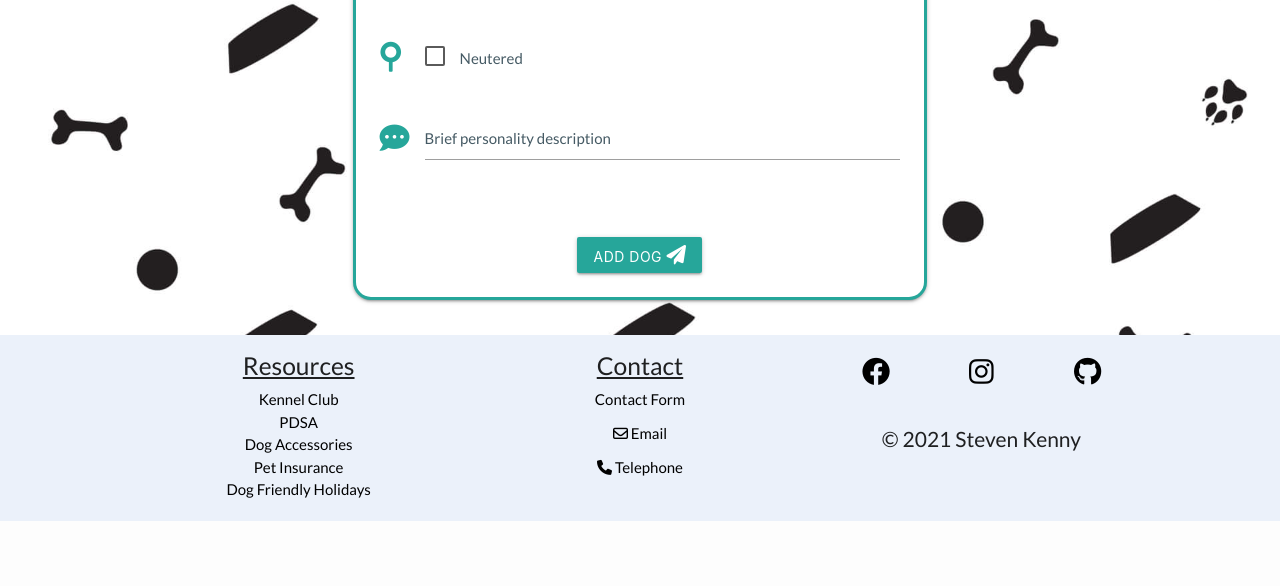
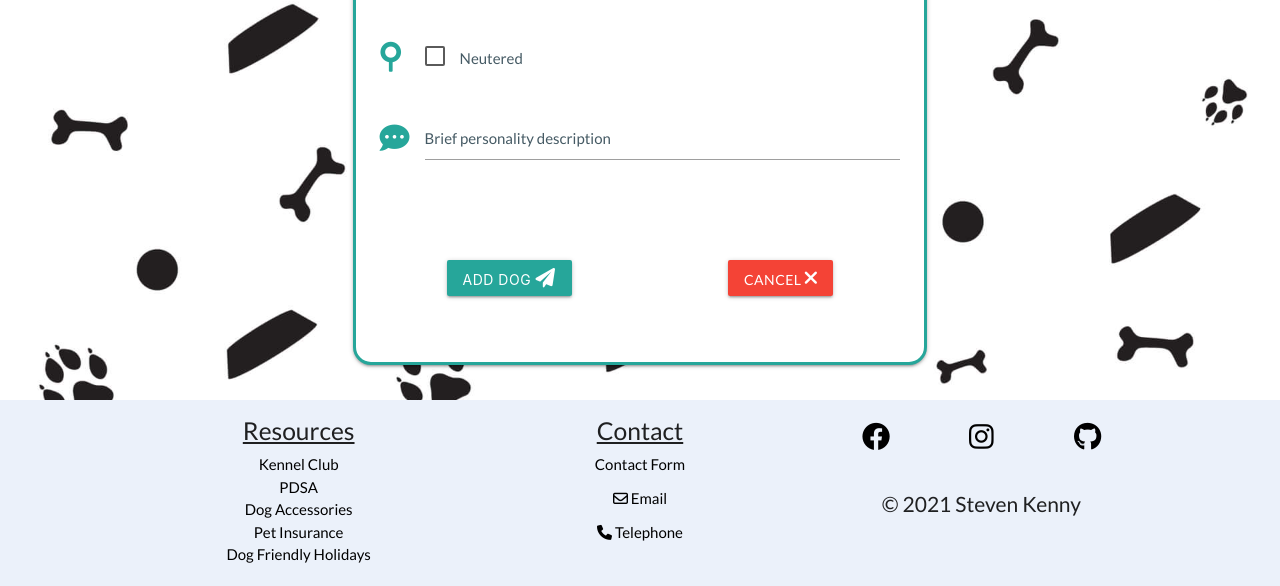
Before and after one commit to SteveKennyUK/pooch_pals, a Flask app: page /add_dog in a window 1280 px wide. Shown: the part 1391-1977 px from the top of the page. Before the commit the page ends 1912 px from the top, so only its background shows below. Run offline with Flask 2, Linux system fonts and the light colour scheme; the visitor is signed in with stand-in values (Sample User, id 1); data that the repository does not hold is empty; some libraries are stand-ins or nearby versions; some web fonts are replaced.

Commit message:
add submit and cancel buttons to 'add dog' page

```diff
--- a/static/css/style.css
+++ b/static/css/style.css
@@ -160,7 +160,8 @@ body > footer {
     top: 100vh;
   }
 
-.icon-links {
+.icon-links,
+.form-buttons {
     display: -webkit-box;
     display: -ms-flexbox;
     display: flex;
--- a/templates/add_dog.html
+++ b/templates/add_dog.html
@@ -6,12 +6,7 @@
         <div class="card card-panel">
             <div class="row">
                 <div class="col s4">
-
-                        <a href="{{ url_for('profile', username=session['user']) }}" class="btn-return waves-effect waves-light" aria-label="button to return to user profile page">
-                            <i class="fa-solid fa-rotate-left"></i> Profile
-                        </a>
-
-
+                    <a href="{{ url_for('profile', username=session['user']) }}" class="btn-return waves-effect waves-light" aria-label="button to return to user profile page"> <i class="fa-solid fa-rotate-left"></i> Profile </a>
                 </div>
             </div>
             <h2 class="center-align">Add A Dog</h2>
@@ -130,20 +125,30 @@
             <div class="row">
                 <div class="input-field col s12 m-tb">
                     <i class="fas fa-comment-dots prefix teal-text text-lighten-1"></i>
-                    <textarea id="personality" name="personality" minlength="5"
-                        maxlength="200" class="materialize-textarea validate" required></textarea>
+                    <textarea id="personality" name="personality" minlength="5" maxlength="200" class="materialize-textarea validate" required></textarea>
                     <label for="personality" class="blue-grey-text text-darken-2">Brief personality description</label>
                 </div>
             </div>
             <!-- Submit button -->
-            <div class="center-align">
-                <button class="btn waves-effect waves-light" type="submit" name="action">
-                    Add Dog
-                    <i class="fa-solid fa-paper-plane"></i>
-                </button>
+            <div class="row">
+                <div class="form-buttons">
+                    <div>
+                        <button class="btn waves-effect waves-light" type="submit" name="action" aria-label="add new dog button">
+                            Add Dog
+                            <i class="fa-solid fa-paper-plane"></i>
+                        </button>
+                    </div>
+                    <div>
+                        <a href="{{ url_for('profile', username=session['user']) }}" class="btn red white-text waves-effect waves-light" aria-label="cancel and return to user profile page">
+                            Cancel
+                            <i class="fa-solid fa-xmark"></i>
+                        </a>
+                    </div>
+                </div>
             </div>
         </div>
     </form>
 </div>
 
+
 {% endblock %}
```
